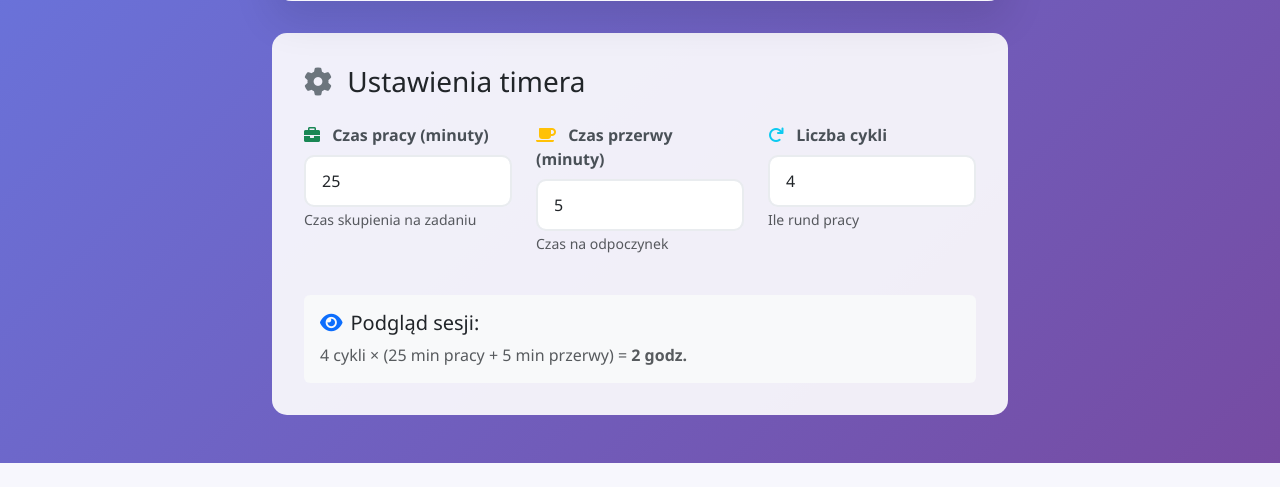
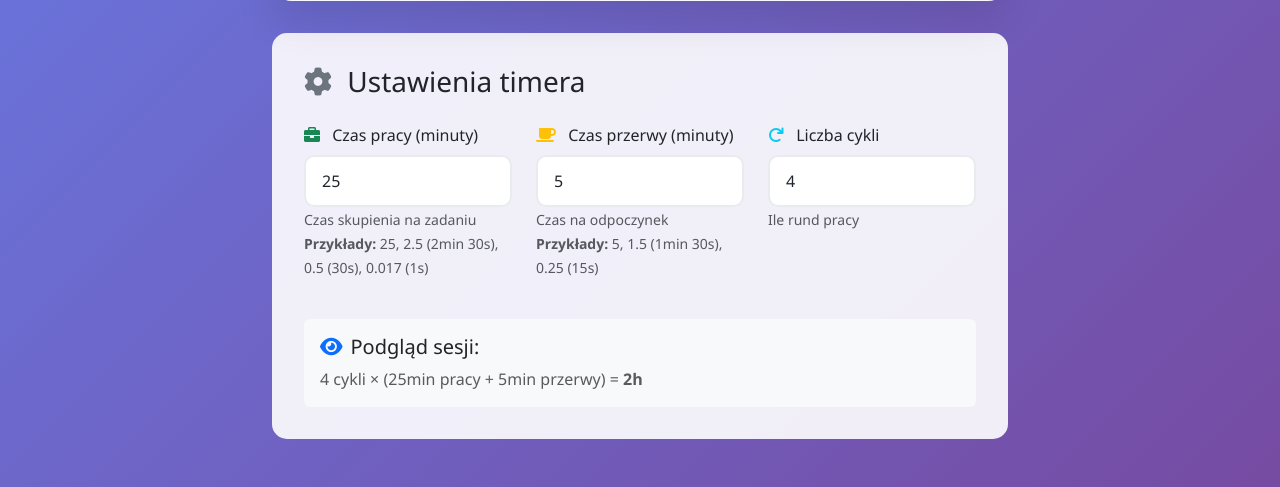
Before and after one commit to mkoehna/Timer161924, a Flask app: page / in a window 1280 px wide. Shown: the part 545-1032 px from the top of the page. Before the commit the page ends 1008 px from the top, so only its background shows below. Run offline with Flask 3, Linux system fonts and the light colour scheme.

Commit message:
Seconds as decimals

```diff
--- a/app.py
+++ b/app.py
@@ -5,7 +5,8 @@ import time
 
 app = Flask(__name__)
 
-timer_state = {              #słownik przechowujący stan timera
+# Globalne zmienne do zarządzania timerem
+timer_state = {
     'is_running': False,
     'current_session': 0,
     'current_cycle': 0,
@@ -29,30 +30,34 @@ def timer_worker():
 
     while not stop_timer.is_set() and timer_state['is_running']:
         if timer_state['time_left'] > 0:
-            time.sleep(1)  # Czekaj 1 sekundę
-            timer_state['time_left'] -= 1  # Odejmij sekundę
+            time.sleep(1)
+            timer_state['time_left'] -= 1
         else:
-            # Czas się skończył - przełącz fazę
+            # Czas się skończył
             if timer_state['is_break']:
-                # Koniec przerwy → przejdź do pracy
+                # Koniec przerwy - przejdź do następnej sesji pracy
                 timer_state['is_break'] = False
                 timer_state['current_session'] += 1
 
                 if timer_state['current_session'] >= timer_state['total_sessions']:
-                    # Wszystkie sesje skończone
+                    # Wszystkie sesje zakończone
                     timer_state['is_running'] = False
                     timer_state['current_cycle'] += 1
-                    # Sprawdź czy wszystkie cykle skończone
                     if timer_state['current_cycle'] >= timer_state['cycles']:
+                        # Wszystkie cykle zakończone
                         timer_state['current_cycle'] = 0
                         timer_state['current_session'] = 0
                 else:
-                    # Rozpocznij następną sesję pracy
-                    timer_state['time_left'] = timer_state['work_duration'] * 60
+                    # Rozpocznij następną sesję pracy (konwertuj minuty na sekundy)
+                    timer_state['time_left'] = round(timer_state['work_duration'] * 60)
             else:
-                # Koniec pracy → przejdź do przerwy
+                # Koniec sesji pracy - rozpocznij przerwę (konwertuj minuty na sekundy)
                 timer_state['is_break'] = True
-                timer_state['time_left'] = timer_state['break_duration'] * 60
+                timer_state['time_left'] = round(timer_state['break_duration'] * 60)
+
+            if not timer_state['is_running']:
+                break
+
 
 @app.route('/')
 def index():
@@ -66,30 +71,53 @@ def start_timer():
     if timer_state['is_running']:
         return jsonify({'error': 'Timer już działa'}), 400
 
-    data = request.json  # Pobierz dane JSON z przeglądarki
+    data = request.json
 
-    # Ustawienia timera z formularza
-    timer_state.update({
-        'work_duration': int(data.get('work_duration', 25)),
-        'break_duration': int(data.get('break_duration', 5)),
-        'cycles': int(data.get('cycles', 1)),
-        'is_running': True,
-        'current_session': 0,
-        'current_cycle': 0,
-        'is_break': False,
-        'time_left': int(data.get('work_duration', 25)) * 60,  # Minuty → sekundy
-        'total_sessions': int(data.get('cycles', 1)),
-        'start_time': datetime.now(),
-        'paused_time': 0
-    })
+    try:
+        # Parsowanie ułamków dziesiętnych minut
+        work_duration_decimal = float(data.get('work_duration', 25))
+        break_duration_decimal = float(data.get('break_duration', 5))
+        cycles = int(data.get('cycles', 1))
 
-    # Uruchom timer w osobnym wątku
-    stop_timer.clear()  # Resetuj sygnał stop
-    timer_thread = threading.Thread(target=timer_worker)  # Utwórz wątek
-    timer_thread.daemon = True  # Zamknij z aplikacją
-    timer_thread.start()  # Uruchom wątek
+        # Walidacja zakresów (w minutach)
+        if work_duration_decimal < 0.017 or work_duration_decimal > 120:  # min 1 sekunda
+            return jsonify({'error': 'Czas pracy musi być między 0.017 a 120 minutami'}), 400
 
-    return jsonify({'status': 'started', 'timer_state': timer_state})
+        if break_duration_decimal < 0.017 or break_duration_decimal > 60:  # min 1 sekunda
+            return jsonify({'error': 'Czas przerwy musi być między 0.017 a 60 minutami'}), 400
+
+        if cycles < 1 or cycles > 20:
+            return jsonify({'error': 'Liczba cykli musi być między 1 a 20'}), 400
+
+        # Konwersja na sekundy (zaokrąglone do pełnych sekund)
+        work_duration_seconds = round(work_duration_decimal * 60)
+        break_duration_seconds = round(break_duration_decimal * 60)
+
+        # Ustawienia timera
+        timer_state.update({
+            'work_duration': work_duration_decimal,  # Zachowaj ułamek dla frontend
+            'break_duration': break_duration_decimal,  # Zachowaj ułamek dla frontend
+            'cycles': cycles,
+            'is_running': True,
+            'current_session': 0,
+            'current_cycle': 0,
+            'is_break': False,
+            'time_left': work_duration_seconds,  # Sekundy dla odliczania
+            'total_sessions': cycles,
+            'start_time': datetime.now(),
+            'paused_time': 0
+        })
+
+        # Uruchom timer w osobnym wątku
+        stop_timer.clear()
+        timer_thread = threading.Thread(target=timer_worker)
+        timer_thread.daemon = True
+        timer_thread.start()
+
+        return jsonify({'status': 'started', 'timer_state': timer_state})
+
+    except (ValueError, TypeError) as e:
+        return jsonify({'error': 'Nieprawidłowe dane wejściowe'}), 400
 
 
 @app.route('/api/pause', methods=['POST'])
@@ -97,13 +125,11 @@ def pause_timer():
     global timer_state
 
     if timer_state['is_running']:
-        # Zatrzymaj timer
         timer_state['is_running'] = False
         return jsonify({'status': 'paused', 'timer_state': timer_state})
     else:
-        # Wznów timer
         timer_state['is_running'] = True
-        # Uruchom nowy wątek
+        # Wznów timer w nowym wątku
         global timer_thread, stop_timer
         stop_timer.clear()
         timer_thread = threading.Thread(target=timer_worker)
@@ -116,9 +142,7 @@ def pause_timer():
 def stop_timer_endpoint():
     global timer_state, stop_timer
 
-    stop_timer.set()  # Wyślij sygnał do wątku żeby się zatrzymał
-
-    # Zresetuj cały stan
+    stop_timer.set()
     timer_state.update({
         'is_running': False,
         'current_session': 0,
@@ -131,9 +155,11 @@ def stop_timer_endpoint():
 
     return jsonify({'status': 'stopped', 'timer_state': timer_state})
 
+
 @app.route('/api/status')
 def get_status():
     return jsonify(timer_state)
 
+
 if __name__ == '__main__':
     app.run(debug=True, host='0.0.0.0', port=5000)
--- a/templates/index.html
+++ b/templates/index.html
@@ -129,10 +129,14 @@
             box-shadow: 0 0 0 0.2rem rgba(102, 126, 234, 0.25);
         }
 
-        .form-label {
-            font-weight: 600;
-            color: #495057;
-            margin-bottom: 8px;
+        .form-control.is-invalid {
+            border-color: #dc3545;
+            box-shadow: 0 0 0 0.2rem rgba(220, 53, 69, 0.25);
+        }
+
+        .form-control.is-invalid:focus {
+            border-color: #dc3545;
+            box-shadow: 0 0 0 0.2rem rgba(220, 53, 69, 0.25);
         }
     </style>
 </head>
@@ -216,16 +220,18 @@
                                     <i class="fas fa-briefcase text-success me-2"></i>
                                     Czas pracy (minuty)
                                 </label>
-                                <input type="number" class="form-control" id="work-duration" value="25" min="1" max="120">
-                                <small class="form-text text-muted">Czas skupienia na zadaniu</small>
+                                <input type="text" class="form-control" id="work-duration" value="25" placeholder="np. 25 lub 2.5">
+                                <small class="form-text text-muted">Czas skupienia na zadaniu<br>
+                                <strong>Przykłady:</strong> 25, 2.5 (2min 30s), 0.5 (30s), 0.017 (1s)</small>
                             </div>
                             <div class="col-md-4 mb-3">
                                 <label for="break-duration" class="form-label">
                                     <i class="fas fa-coffee text-warning me-2"></i>
                                     Czas przerwy (minuty)
                                 </label>
-                                <input type="number" class="form-control" id="break-duration" value="5" min="1" max="60">
-                                <small class="form-text text-muted">Czas na odpoczynek</small>
+                                <input type="text" class="form-control" id="break-duration" value="5" placeholder="np. 5 lub 1.5">
+                                <small class="form-text text-muted">Czas na odpoczynek<br>
+                                <strong>Przykłady:</strong> 5, 1.5 (1min 30s), 0.25 (15s)</small>
                             </div>
                             <div class="col-md-4 mb-3">
                                 <label for="cycles" class="form-label">
@@ -282,6 +288,55 @@
             return `${mins.toString().padStart(2, '0')}:${secs.toString().padStart(2, '0')}`;
         }
 
+        function parseDecimalMinutes(input) {
+            // Obsługa zarówno . jak i , jako separator dziesiętny
+            let cleanInput = input.toString().replace(',', '.');
+
+            // Sprawdź czy to poprawna liczba
+            const number = parseFloat(cleanInput);
+            if (isNaN(number) || number < 0) {
+                throw new Error('Nieprawidłowa wartość');
+            }
+
+            // Ograniczenie do 3 miejsc po przecinku (dokładność do sekundy)
+            const rounded = Math.round(number * 1000) / 1000;
+
+            // Konwertuj na sekundy
+            const totalSeconds = Math.round(rounded * 60);
+
+            return {
+                minutes: rounded,
+                seconds: totalSeconds,
+                formatted: formatDecimalTime(rounded)
+            };
+        }
+
+        function formatDecimalTime(decimalMinutes) {
+            const totalSeconds = Math.round(decimalMinutes * 60);
+            const mins = Math.floor(totalSeconds / 60);
+            const secs = totalSeconds % 60;
+
+            if (mins === 0) {
+                return `${secs}s`;
+            } else if (secs === 0) {
+                return `${mins}min`;
+            } else {
+                return `${mins}min ${secs}s`;
+            }
+        }
+
+        function validateTimeInput(input, minValue = 0, maxValue = 120) {
+            try {
+                const parsed = parseDecimalMinutes(input);
+                if (parsed.minutes < minValue || parsed.minutes > maxValue) {
+                    throw new Error(`Wartość musi być między ${minValue} a ${maxValue} minutami`);
+                }
+                return parsed;
+            } catch (error) {
+                throw error;
+            }
+        }
+
         function updateProgress(timeLeft, totalTime) {
             const circumference = 2 * Math.PI * 120;
             const progress = (totalTime - timeLeft) / totalTime;
@@ -290,27 +345,41 @@
         }
 
         function updateSessionPreview() {
-            const workTime = parseInt(workDurationInput.value) || 25;
-            const breakTime = parseInt(breakDurationInput.value) || 5;
+            try {
+                const workInput = workDurationInput.value.trim() || '25';
+                const breakInput = breakDurationInput.value.trim() || '5';
                 const cycles = parseInt(cyclesInput.value) || 4;
 
-            const totalMinutes = cycles * (workTime + breakTime);
+                const workTime = parseDecimalMinutes(workInput);
+                const breakTime = parseDecimalMinutes(breakInput);
+
+                const totalMinutes = cycles * (workTime.minutes + breakTime.minutes);
                 const hours = Math.floor(totalMinutes / 60);
-            const minutes = totalMinutes % 60;
+                const minutes = Math.round((totalMinutes % 60) * 100) / 100;
 
                 let timeString = '';
                 if (hours > 0) {
-                timeString = `${hours} godz.`;
+                    timeString = `${hours}h`;
                     if (minutes > 0) {
-                    timeString += ` ${minutes} min.`;
+                        timeString += ` ${minutes.toFixed(1)}min`;
                     }
                 } else {
-                timeString = `${minutes} min.`;
+                    timeString = `${totalMinutes.toFixed(1)}min`;
                 }
 
                 sessionPreview.innerHTML = `
-                ${cycles} cykli × (${workTime} min pracy + ${breakTime} min przerwy) = <strong>${timeString}</strong>
+                    ${cycles} cykli × (${workTime.formatted} pracy + ${breakTime.formatted} przerwy) = <strong>${timeString}</strong>
                 `;
+
+                // Usuń błąd jeśli był
+                workDurationInput.classList.remove('is-invalid');
+                breakDurationInput.classList.remove('is-invalid');
+
+            } catch (error) {
+                sessionPreview.innerHTML = `
+                    <span class="text-danger"><i class="fas fa-exclamation-triangle me-1"></i>${error.message}</span>
+                `;
+            }
         }
 
         function updateUI(state) {
@@ -374,23 +443,24 @@
 
         // Event listenery
         startBtn.addEventListener('click', () => {
-            const workDuration = parseInt(workDurationInput.value);
-            const breakDuration = parseInt(breakDurationInput.value);
+            try {
+                const workInput = workDurationInput.value.trim();
+                const breakInput = breakDurationInput.value.trim();
                 const cycles = parseInt(cyclesInput.value);
 
-            // Walidacja
-            if (workDuration < 1 || workDuration > 120) {
-                alert('Czas pracy musi być między 1 a 120 minutami');
-                return;
-            }
-            if (breakDuration < 1 || breakDuration > 60) {
-                alert('Czas przerwy musi być między 1 a 60 minutami');
-                return;
-            }
+                // Walidacja i parsowanie czasu pracy
+                const workTime = validateTimeInput(workInput, 0.017, 120); // min 1 sekunda (0.017 min)
+                const breakTime = validateTimeInput(breakInput, 0.017, 60);  // min 1 sekunda
+
+                // Walidacja cykli
                 if (cycles < 1 || cycles > 20) {
                     alert('Liczba cykli musi być między 1 a 20');
                     return;
                 }
+
+                // Usuń oznaczenia błędów
+                workDurationInput.classList.remove('is-invalid');
+                breakDurationInput.classList.remove('is-invalid');
 
                 fetch('/api/start', {
                     method: 'POST',
@@ -398,8 +468,8 @@
                         'Content-Type': 'application/json',
                     },
                     body: JSON.stringify({
-                    work_duration: workDuration,
-                    break_duration: breakDuration,
+                        work_duration: workTime.minutes,      // Wyślij jako ułamek dziesiętny
+                        break_duration: breakTime.minutes,    // Wyślij jako ułamek dziesiętny
                         cycles: cycles
                     })
                 })
@@ -412,7 +482,21 @@
                         startUpdateInterval();
                     }
                 })
-            .catch(error => console.error('Błąd:', error));
+                .catch(error => {
+                    console.error('Błąd:', error);
+                    alert('Wystąpił błąd podczas uruchamiania timera');
+                });
+
+            } catch (error) {
+                alert(error.message);
+
+                // Oznacz nieprawidłowe pole
+                if (error.message.includes('pracy')) {
+                    workDurationInput.classList.add('is-invalid');
+                } else if (error.message.includes('przerwy')) {
+                    breakDurationInput.classList.add('is-invalid');
+                }
+            }
         });
 
         pauseBtn.addEventListener('click', () => {
```
Lines whose indentation alone changed are shown as unchanged.
